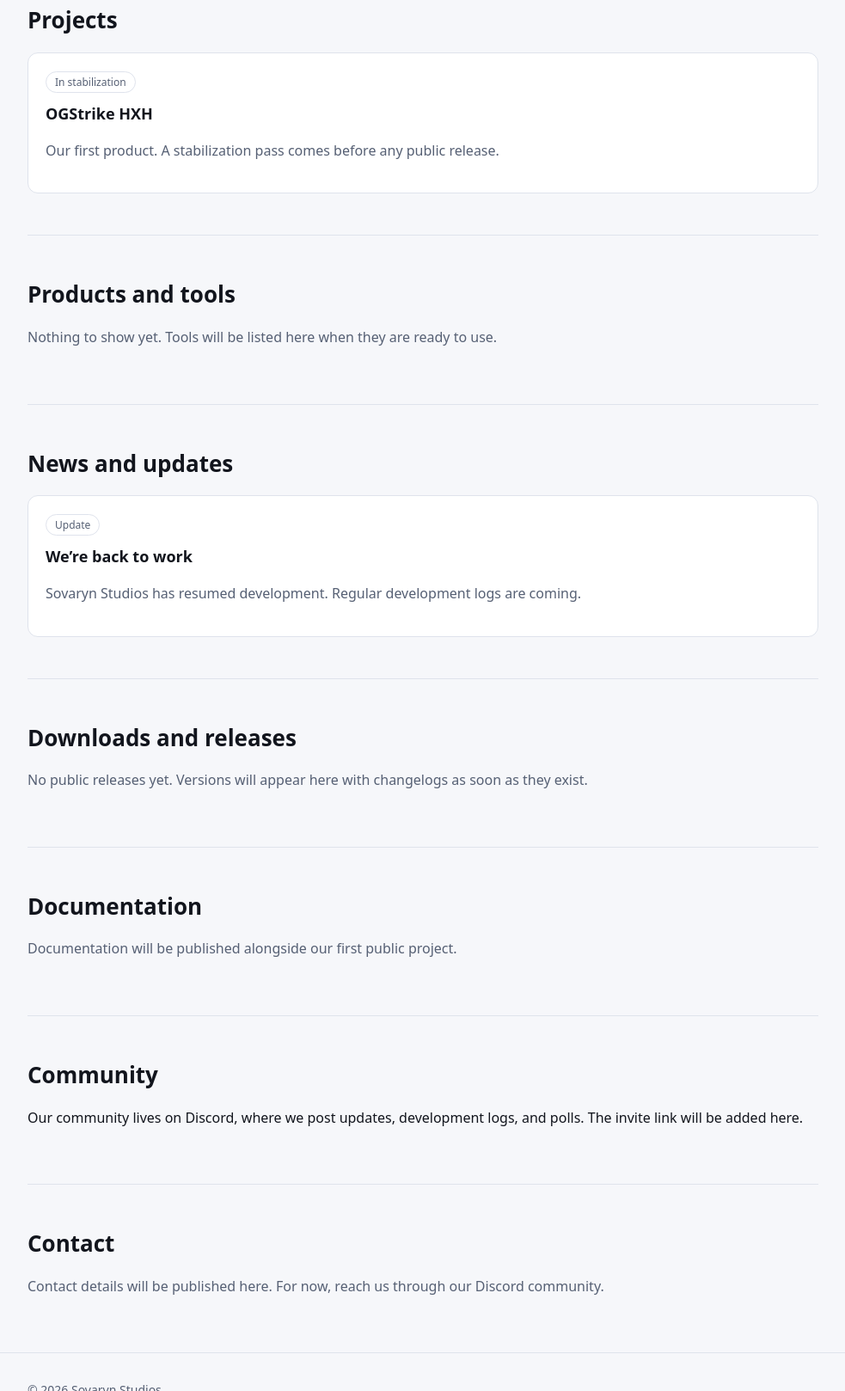
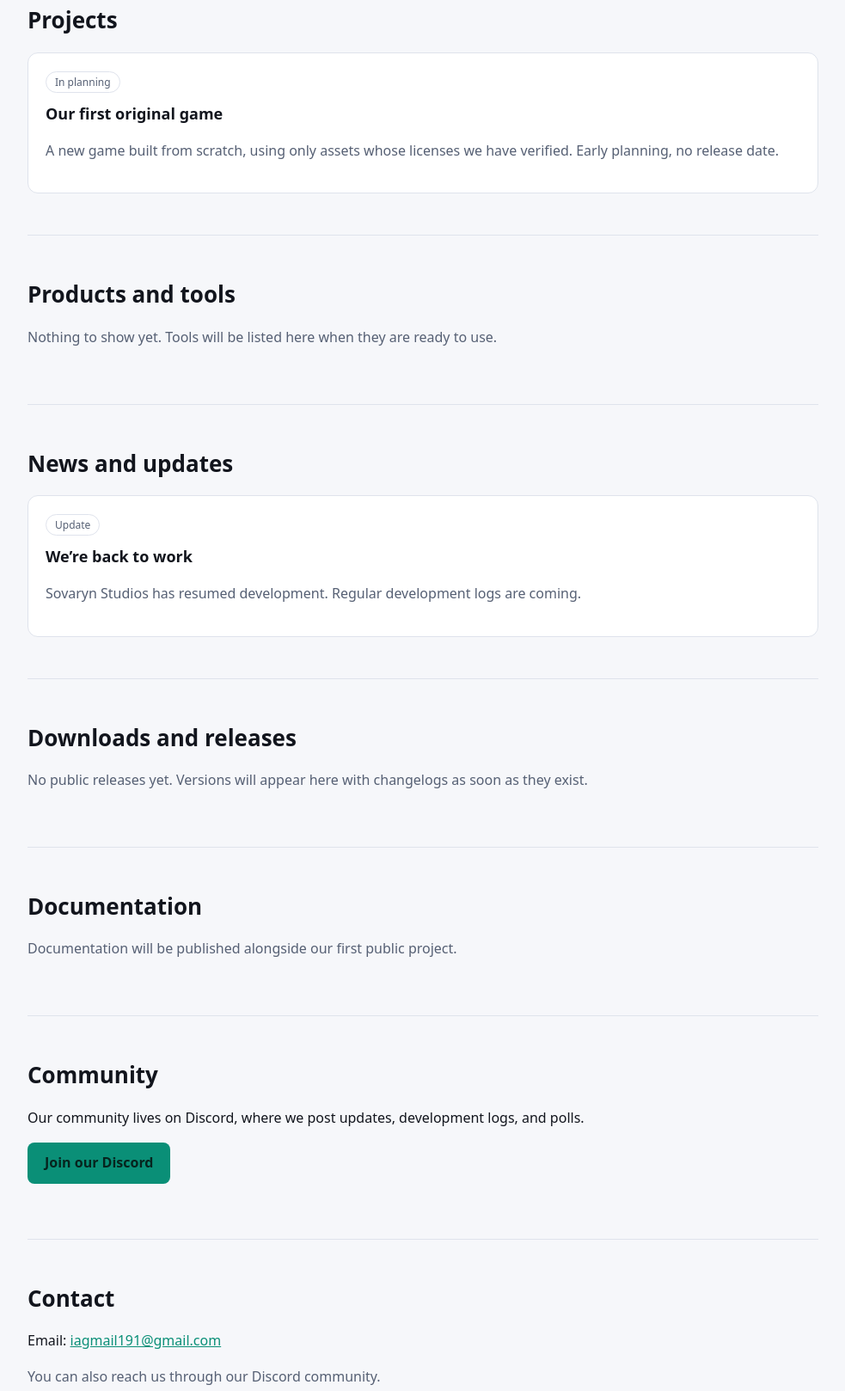
Before and after one commit to GitDasIAs/sovaryn-studios, a plain HTML site: page index.html in a window 1280 px wide. Shown: the part 755-2373 px from the top of the page at 86% size, without its empty margins (148-1131 px from the left). Drawn offline with Linux system fonts and the light colour scheme.

Commit message:
Update projects, Discord invite and contact

```diff
--- a/index.html
+++ b/index.html
@@ -38,9 +38,9 @@
 <h2>Projects</h2>
 <div class="grid">
 <div class="card">
-<span class="tag">In stabilization</span>
-<h3>OGStrike HXH</h3>
-<p class="muted">Our first product. A stabilization pass comes before any public release.</p>
+<span class="tag">In planning</span>
+<h3>Our first original game</h3>
+<p class="muted">A new game built from scratch, using only assets whose licenses we have verified. Early planning, no release date.</p>
 </div>
 </div>
 </section>
@@ -66,11 +66,13 @@
 </section>
 <section id="community">
 <h2>Community</h2>
-<p>Our community lives on Discord, where we post updates, development logs, and polls. The invite link will be added here.</p>
+<p>Our community lives on Discord, where we post updates, development logs, and polls.</p>
+<p><a class="btn" href="https://discord.gg/DnyFHtGUZ" rel="noopener">Join our Discord</a></p>
 </section>
 <section id="contact">
 <h2>Contact</h2>
-<p class="muted">Contact details will be published here. For now, reach us through our Discord community.</p>
+<p>Email: <a href="mailto:iagmail191@gmail.com">iagmail191@gmail.com</a></p>
+<p class="muted">You can also reach us through our Discord community.</p>
 </section>
 </div>
 </main>
```
